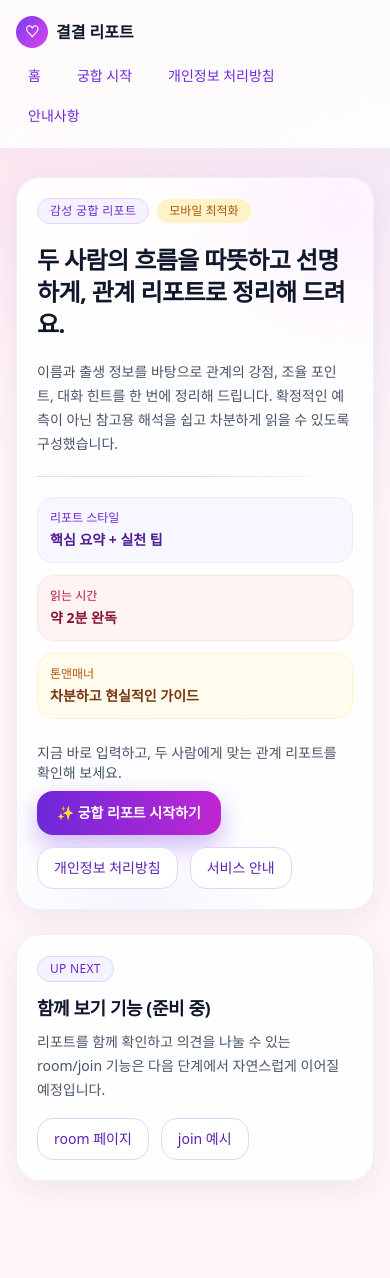
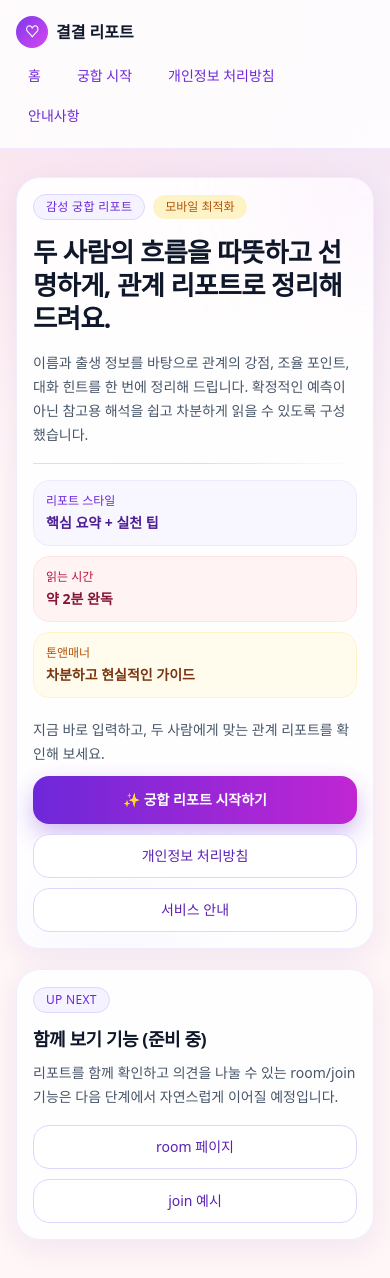
Before and after one commit to PLANB-John/product-saju-web-GPT, a Next.js app: page / in a window 390 px wide. Shown: the top 1278 px of the page. Before the commit the page ends 1249 px from the top, so only its background shows below. Built offline with nearby package versions, Linux system fonts and the light colour scheme.

Commit message:
Improve mobile UX spacing and CTA visibility

```diff
--- a/app/globals.css
+++ b/app/globals.css
@@ -23,15 +23,15 @@ button {
 
 @layer components {
   .app-container {
-    @apply mx-auto w-full max-w-5xl px-4;
+    @apply mx-auto w-full max-w-5xl px-4 sm:px-5;
   }
 
   .section-gap {
-    @apply space-y-6 sm:space-y-8;
+    @apply space-y-5 sm:space-y-8;
   }
 
   .surface-card {
-    @apply rounded-3xl border border-violet-100/80 bg-white/90 p-5 shadow-[0_8px_30px_rgba(76,29,149,0.08)] backdrop-blur-sm sm:p-6;
+    @apply rounded-3xl border border-violet-100/80 bg-white/90 p-4 shadow-[0_8px_30px_rgba(76,29,149,0.08)] backdrop-blur-sm sm:p-6;
   }
 
   .accent-line {
@@ -39,7 +39,7 @@ button {
   }
 
   .title-xl {
-    @apply text-2xl font-semibold tracking-tight text-slate-900 sm:text-3xl;
+    @apply text-[1.65rem] leading-tight font-semibold tracking-tight text-slate-900 sm:text-3xl;
   }
 
   .title-lg {
@@ -47,7 +47,7 @@ button {
   }
 
   .body-md {
-    @apply text-sm leading-6 text-slate-600 sm:text-base;
+    @apply text-sm leading-6 text-slate-600 sm:text-base sm:leading-7;
   }
 
   .badge-soft {
@@ -55,15 +55,15 @@ button {
   }
 
   .btn-primary {
-    @apply inline-flex items-center justify-center gap-2 rounded-2xl bg-gradient-to-r from-violet-700 to-fuchsia-600 px-5 py-3 text-sm font-semibold text-white no-underline shadow-[0_10px_24px_rgba(109,40,217,0.32)] transition-all hover:-translate-y-0.5 hover:brightness-105 active:translate-y-0 active:brightness-95 disabled:pointer-events-none disabled:translate-y-0 disabled:opacity-70;
+    @apply inline-flex min-h-[3rem] items-center justify-center gap-2 rounded-2xl bg-gradient-to-r from-violet-700 to-fuchsia-600 px-5 py-3 text-sm font-semibold text-white no-underline shadow-[0_10px_24px_rgba(109,40,217,0.32)] transition-all hover:-translate-y-0.5 hover:brightness-105 active:translate-y-0 active:brightness-95 disabled:pointer-events-none disabled:translate-y-0 disabled:opacity-70;
   }
 
   .btn-secondary {
-    @apply inline-flex items-center justify-center rounded-2xl border border-violet-200 bg-white px-4 py-2.5 text-sm font-medium text-violet-800 no-underline transition-colors hover:bg-violet-50 active:bg-violet-100 disabled:pointer-events-none disabled:opacity-60;
+    @apply inline-flex min-h-[2.75rem] items-center justify-center rounded-2xl border border-violet-200 bg-white px-4 py-2.5 text-sm font-medium text-violet-800 no-underline transition-colors hover:bg-violet-50 active:bg-violet-100 disabled:pointer-events-none disabled:opacity-60;
   }
 
   .input-field {
-    @apply w-full rounded-2xl border border-violet-200 bg-white px-3.5 py-3 text-sm text-slate-900 placeholder:text-slate-400 transition-colors focus:border-violet-400;
+    @apply w-full min-h-[2.875rem] rounded-2xl border border-violet-200 bg-white px-3.5 py-3 text-sm text-slate-900 placeholder:text-slate-400 transition-colors focus:border-violet-400;
   }
 
   .section-head {
--- a/app/page.tsx
+++ b/app/page.tsx
@@ -5,10 +5,10 @@ export default function HomePage() {
   return (
     <div className="section-gap">
       <section className="surface-card relative overflow-hidden fade-up">
-        <div className="absolute -right-12 -top-12 h-40 w-40 rounded-full bg-fuchsia-200/40 blur-3xl" />
-        <div className="absolute -bottom-20 left-10 h-40 w-40 rounded-full bg-violet-200/40 blur-3xl" />
+        <div className="absolute -right-14 -top-14 h-32 w-32 rounded-full bg-fuchsia-200/35 blur-3xl sm:h-40 sm:w-40" />
+        <div className="absolute -bottom-20 left-8 h-32 w-32 rounded-full bg-violet-200/35 blur-3xl sm:h-40 sm:w-40" />
 
-        <div className="relative space-y-5">
+        <div className="relative space-y-4 sm:space-y-5">
           <div className="flex flex-wrap items-center gap-2">
             <p className="badge-soft">감성 궁합 리포트</p>
             <span className="rounded-full bg-amber-100 px-3 py-1 text-xs font-medium text-amber-700">모바일 최적화</span>
@@ -18,13 +18,13 @@ export default function HomePage() {
             두 사람의 흐름을 따뜻하고 선명하게,
             <br className="hidden sm:block" /> 관계 리포트로 정리해 드려요.
           </h1>
-          <p className="body-md max-w-2xl">
+          <p className="body-md max-w-xl text-pretty">
             이름과 출생 정보를 바탕으로 관계의 강점, 조율 포인트, 대화 힌트를 한 번에 정리해 드립니다.
             확정적인 예측이 아닌 참고용 해석을 쉽고 차분하게 읽을 수 있도록 구성했습니다.
           </p>
           <div className="accent-line" />
 
-          <div className="grid gap-3 sm:grid-cols-3">
+          <div className="grid gap-2.5 sm:grid-cols-3 sm:gap-3">
             <div className="rounded-2xl border border-violet-100 bg-violet-50/70 p-3">
               <p className="text-xs text-violet-700">리포트 스타일</p>
               <p className="mt-1 text-sm font-semibold text-violet-900">핵심 요약 + 실천 팁</p>
@@ -39,16 +39,16 @@ export default function HomePage() {
             </div>
           </div>
 
-          <div className="space-y-2 pt-1">
-            <p className="text-sm text-slate-600">지금 바로 입력하고, 두 사람에게 맞는 관계 리포트를 확인해 보세요.</p>
-            <div className="flex flex-wrap items-center gap-3">
-              <Link href="/match" className="btn-primary">
+          <div className="space-y-2.5 pt-1 sm:space-y-3">
+            <p className="text-sm leading-6 text-slate-600">지금 바로 입력하고, 두 사람에게 맞는 관계 리포트를 확인해 보세요.</p>
+            <div className="flex flex-col gap-2.5 sm:flex-row sm:flex-wrap sm:items-center sm:gap-3">
+              <Link href="/match" className="btn-primary w-full sm:w-auto">
                 ✨ 궁합 리포트 시작하기
               </Link>
-              <Link href="/policy/privacy" className="btn-secondary">
+              <Link href="/policy/privacy" className="btn-secondary w-full sm:w-auto">
                 개인정보 처리방침
               </Link>
-              <Link href="/policy/notice" className="btn-secondary">
+              <Link href="/policy/notice" className="btn-secondary w-full sm:w-auto">
                 서비스 안내
               </Link>
             </div>
@@ -60,11 +60,11 @@ export default function HomePage() {
         title="함께 보기 기능 (준비 중)"
         description="리포트를 함께 확인하고 의견을 나눌 수 있는 room/join 기능은 다음 단계에서 자연스럽게 이어질 예정입니다."
       >
-        <div className="flex flex-wrap gap-3 text-sm">
-          <Link href="/room" className="btn-secondary">
+        <div className="flex flex-col gap-2.5 text-sm sm:flex-row sm:flex-wrap sm:gap-3">
+          <Link href="/room" className="btn-secondary w-full sm:w-auto">
             room 페이지
           </Link>
-          <Link href="/join/demo-room" className="btn-secondary">
+          <Link href="/join/demo-room" className="btn-secondary w-full sm:w-auto">
             join 예시
           </Link>
         </div>
--- a/components/result/result-list.tsx
+++ b/components/result/result-list.tsx
@@ -4,14 +4,14 @@ type ResultListProps = {
 
 export function ResultList({ items }: ResultListProps) {
   return (
-    <ul className="space-y-3">
+    <ul className="space-y-2.5 sm:space-y-3">
       {items.map((item, index) => (
-        <li key={item} className="rounded-2xl border border-slate-100 bg-white px-4 py-3 text-sm leading-7 text-slate-700 sm:text-base">
+        <li key={item} className="rounded-2xl border border-slate-100 bg-white px-3.5 py-3 text-sm leading-7 text-slate-700 sm:px-4 sm:text-base">
           <div className="flex items-start gap-3">
             <span className="mt-1.5 inline-flex h-5 w-5 shrink-0 items-center justify-center rounded-full bg-violet-100 text-xs font-semibold text-violet-700">
               {index + 1}
             </span>
-            <span>{item}</span>
+            <span className="min-w-0 break-words">{item}</span>
           </div>
         </li>
       ))}
--- a/components/result/result-section.tsx
+++ b/components/result/result-section.tsx
@@ -10,7 +10,7 @@ type ResultSectionProps = {
 
 export function ResultSection({ title, description, icon, toneLabel, children }: ResultSectionProps) {
   return (
-    <section className="surface-card space-y-4 fade-up">
+    <section className="surface-card space-y-3.5 fade-up sm:space-y-4">
       <div className="space-y-2">
         <div className="flex flex-wrap items-center gap-2">
           <p className="section-head">
@@ -23,7 +23,7 @@ export function ResultSection({ title, description, icon, toneLabel, children }:
             </span>
           ) : null}
         </div>
-        {description ? <p className="body-md">{description}</p> : null}
+        {description ? <p className="body-md text-pretty">{description}</p> : null}
       </div>
       <div className="accent-line" />
       {children}
```
Also changed, not shown: app/match/page.tsx (+19 -14 lines), components/result/result-page-client.tsx (+20 -18 lines).
